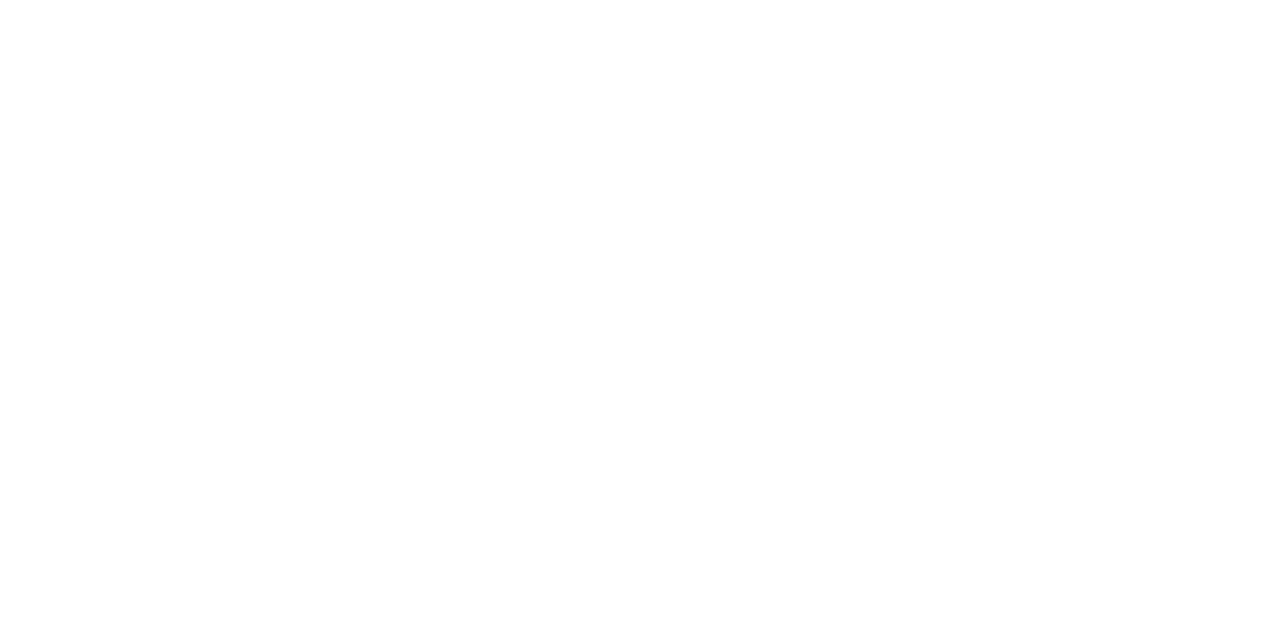
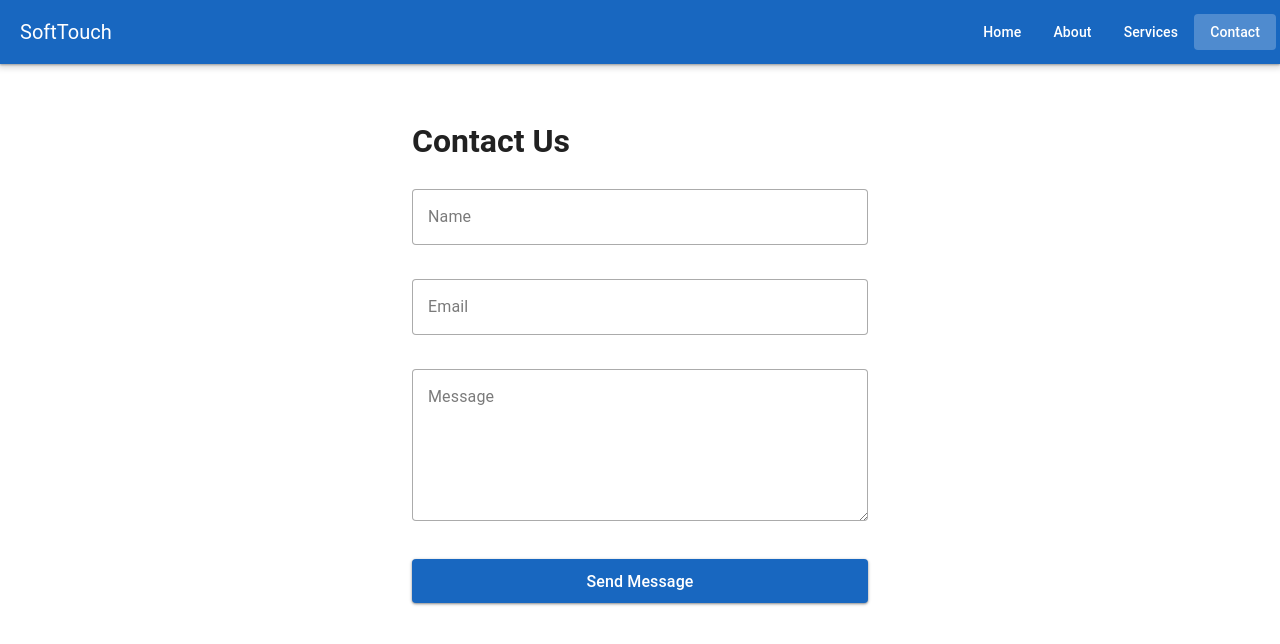
Before and after one commit to segunmentis/softtouch, a Nuxt app: page /contact in a window 1280 px wide. Shown: the top 644 px of the page. Built offline with nearby package versions, Linux system fonts and the light colour scheme.

Commit message:
feat: add index, about, services, contact pages with nav bar

```diff
--- a/app/app.vue
+++ b/app/app.vue
@@ -1,6 +1,18 @@
 <template>
   <v-app>
     <NuxtRouteAnnouncer />
-    <NuxtPage />
+    <v-app-bar color="primary" elevation="2">
+      <v-app-bar-title>SoftTouch</v-app-bar-title>
+      <v-spacer />
+      <v-btn to="/" variant="text">Home</v-btn>
+      <v-btn to="/about" variant="text">About</v-btn>
+      <v-btn to="/services" variant="text">Services</v-btn>
+      <v-btn to="/contact" variant="text">Contact</v-btn>
+    </v-app-bar>
+    <v-main>
+      <v-container>
+        <NuxtPage />
+      </v-container>
+    </v-main>
   </v-app>
 </template>
--- /dev/null
+++ b/app/pages/about.vue
@@ -0,0 +1,17 @@
+<template>
+  <v-container>
+    <v-row justify="center">
+      <v-col cols="12" md="8">
+        <h1 class="text-h3 font-weight-bold mb-4">About Us</h1>
+        <p class="text-body-1 mb-4">
+          SoftTouch is a software development company committed to building
+          high-quality, user-friendly applications.
+        </p>
+        <p class="text-body-1">
+          Our team of experienced developers and designers work closely with
+          clients to bring their vision to life.
+        </p>
+      </v-col>
+    </v-row>
+  </v-container>
+</template>
--- /dev/null
+++ b/app/pages/contact.vue
@@ -0,0 +1,47 @@
+<template>
+  <v-container>
+    <v-row justify="center">
+      <v-col cols="12" md="6">
+        <h1 class="text-h3 font-weight-bold mb-6">Contact Us</h1>
+        <v-form @submit.prevent="submit">
+          <v-text-field
+            v-model="form.name"
+            label="Name"
+            variant="outlined"
+            class="mb-3"
+            required
+          />
+          <v-text-field
+            v-model="form.email"
+            label="Email"
+            type="email"
+            variant="outlined"
+            class="mb-3"
+            required
+          />
+          <v-textarea
+            v-model="form.message"
+            label="Message"
+            variant="outlined"
+            rows="5"
+            class="mb-4"
+            required
+          />
+          <v-btn type="submit" color="primary" size="large" block>Send Message</v-btn>
+        </v-form>
+      </v-col>
+    </v-row>
+  </v-container>
+</template>
+
+<script setup lang="ts">
+const form = reactive({
+  name: '',
+  email: '',
+  message: '',
+})
+
+function submit() {
+  alert(`Thanks ${form.name}, we'll be in touch!`)
+}
+</script>
--- /dev/null
+++ b/app/pages/index.vue
@@ -0,0 +1,13 @@
+<template>
+  <v-container>
+    <v-row justify="center">
+      <v-col cols="12" md="8" class="text-center">
+        <h1 class="text-h3 font-weight-bold mb-4">Welcome to SoftTouch</h1>
+        <p class="text-body-1 mb-6">
+          We deliver modern, elegant software solutions tailored to your needs.
+        </p>
+        <v-btn color="primary" size="large" to="/services">Our Services</v-btn>
+      </v-col>
+    </v-row>
+  </v-container>
+</template>
--- /dev/null
+++ b/app/pages/services.vue
@@ -0,0 +1,40 @@
+<template>
+  <v-container>
+    <v-row justify="center">
+      <v-col cols="12" md="10">
+        <h1 class="text-h3 font-weight-bold mb-6">Our Services</h1>
+        <v-row>
+          <v-col v-for="service in services" :key="service.title" cols="12" md="4">
+            <v-card height="100%">
+              <v-card-item>
+                <v-icon :icon="service.icon" size="36" color="primary" class="mb-2" />
+                <v-card-title>{{ service.title }}</v-card-title>
+              </v-card-item>
+              <v-card-text>{{ service.description }}</v-card-text>
+            </v-card>
+          </v-col>
+        </v-row>
+      </v-col>
+    </v-row>
+  </v-container>
+</template>
+
+<script setup lang="ts">
+const services = [
+  {
+    title: 'Web Development',
+    icon: 'mdi-web',
+    description: 'Modern, responsive web applications built with the latest technologies.',
+  },
+  {
+    title: 'Mobile Apps',
+    icon: 'mdi-cellphone',
+    description: 'Cross-platform mobile applications for iOS and Android.',
+  },
+  {
+    title: 'Consulting',
+    icon: 'mdi-lightbulb-outline',
+    description: 'Expert technology consulting to help guide your digital strategy.',
+  },
+]
+</script>
```
